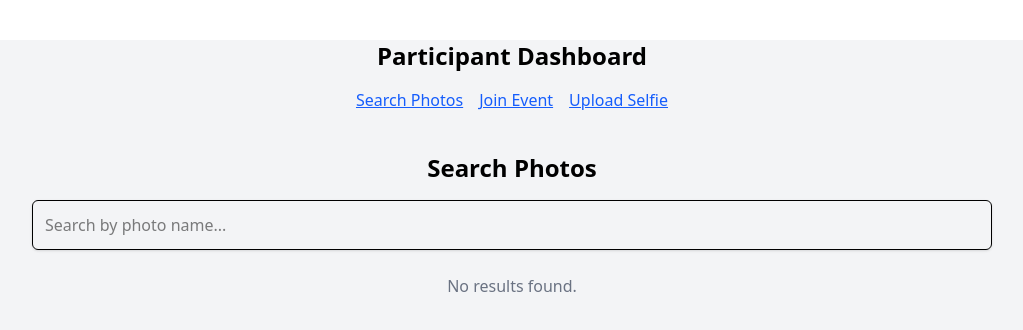
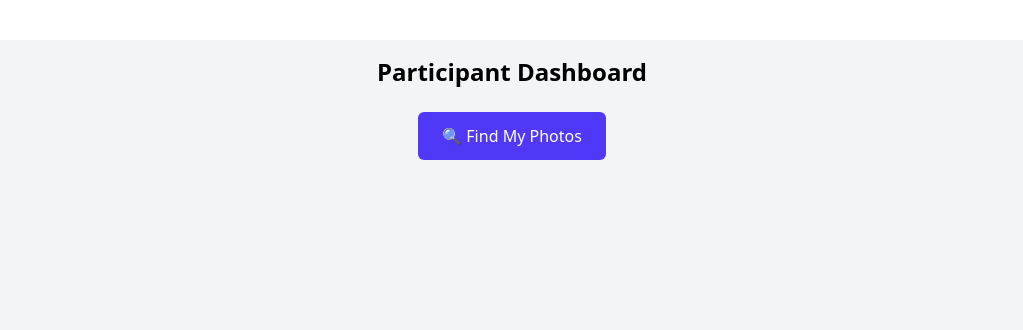
Before and after one commit to NireekshaRao26/SpotMe, a React (Vite) app in the folder frontend/: page /participant in a window 1280 px wide. Shown: the top 330 px of the page, without its empty margins (128-1151 px from the left). Built offline with nearby package versions, Linux system fonts and the light colour scheme.

Commit message:
participant-update

```diff
--- a/frontend/src/App.tsx
+++ b/frontend/src/App.tsx
@@ -12,7 +12,7 @@ import UploadPhoto from "./pages/Photographer/UploadPhoto";
 
 import ParticipantDashboard from "./pages/Participant/ParticipantDashboard";
 import UploadSelfie from "./pages/Participant/UploadSelfie";
-import JoinEvent from "./pages/Participant/JoinEvent";
+
 import HostEventPhotos from "./pages/Host/HostEventPhotos";
 
 function App() {
@@ -38,7 +38,6 @@ function App() {
 
           {/* PARTICIPANT */}
           <Route path="/participant" element={<ParticipantDashboard />} />
-          <Route path="/participant/join" element={<JoinEvent />} />
           <Route path="/participant/upload-selfie" element={<UploadSelfie />} />
         </Routes>
       </div>
--- a/frontend/src/pages/Participant/JoinEvent.tsx
+++ /dev/null
@@ -1,13 +0,0 @@
-import React from "react";
-import UploadSelfie from "./UploadSelfie";
-
-const JoinEvent: React.FC = () => {
-  return (
-    <div className="max-w-2xl mx-auto mt-8">
-      <h2 className="text-2xl font-bold mb-4">Join Event</h2>
-      <UploadSelfie />
-    </div>
-  );
-};
-
-export default JoinEvent;
--- a/frontend/src/pages/Participant/ParticipantDashboard.tsx
+++ b/frontend/src/pages/Participant/ParticipantDashboard.tsx
@@ -1,33 +1,21 @@
-import React from "react";
+// src/pages/Participant/ParticipantDashboard.tsx
 import { Link } from "react-router-dom";
-import SearchPage from "./SearchPage";
 
-const ParticipantDashboard: React.FC = () => {
+export default function ParticipantDashboard() {
   return (
-    <div className="max-w-5xl mx-auto mt-10 px-4">
-      <h1 className="text-2xl font-bold mb-4 text-center">
+    <div className="max-w-3xl mx-auto mt-10 p-4">
+      <h1 className="text-2xl font-bold text-center mb-6">
         Participant Dashboard
       </h1>
 
-      <div className="flex justify-center gap-4 mb-6">
-        <Link to="/participant/search" className="text-blue-600 underline">
-          Search Photos
-        </Link>
-        <Link to="/participant/join" className="text-blue-600 underline">
-          Join Event
-        </Link>
+      <div className="flex flex-col gap-4 items-center">
         <Link
           to="/participant/upload-selfie"
-          className="text-blue-600 underline"
+          className="bg-indigo-600 text-white px-6 py-3 rounded-md hover:bg-indigo-700"
         >
-          Upload Selfie
+          🔍 Find My Photos
         </Link>
       </div>
-
-      {/* Render search with empty photos by default */}
-      <SearchPage photos={[]} />
     </div>
   );
-};
-
-export default ParticipantDashboard;
+}
--- a/frontend/src/pages/Participant/ResultsPage.tsx
+++ /dev/null
@@ -1,46 +0,0 @@
-import React from "react";
-
-interface Photo {
-  id: string;
-  url: string;
-  name: string;
-}
-
-interface ResultsPageProps {
-  eventName: string;
-  eventCode: string;
-  photos: Photo[];
-}
-
-const ResultsPage: React.FC<ResultsPageProps> = ({ eventName, eventCode, photos }) => {
-  return (
-    <div className="max-w-5xl mx-auto mt-10 px-4">
-      <h1 className="text-2xl font-bold mb-2 text-center">{eventName}</h1>
-      <p className="text-center text-gray-600 mb-6">Event Code: {eventCode}</p>
-
-      {photos.length === 0 ? (
-        <p className="text-center text-gray-500">No photos uploaded yet.</p>
-      ) : (
-        <div className="grid grid-cols-1 sm:grid-cols-2 md:grid-cols-3 lg:grid-cols-4 gap-4">
-          {photos.map((photo) => (
-            <div
-              key={photo.id}
-              className="border rounded shadow-sm overflow-hidden hover:shadow-lg transition-shadow duration-200"
-            >
-              <img
-                src={photo.url}
-                alt={photo.name}
-                className="w-full h-48 object-cover"
-              />
-              <div className="p-2">
-                <p className="text-sm text-gray-700 truncate">{photo.name}</p>
-              </div>
-            </div>
-          ))}
-        </div>
-      )}
-    </div>
-  );
-};
-
-export default ResultsPage;
--- a/frontend/src/pages/Participant/SearchPage.tsx
+++ /dev/null
@@ -1,59 +0,0 @@
-import React, { useState } from "react";
-
-interface Photo {
-  id: string;
-  name: string;
-  url: string;
-}
-
-interface SearchPageProps {
-  photos: Photo[];
-}
-
-const SearchPage: React.FC<SearchPageProps> = ({ photos }) => {
-  const [query, setQuery] = useState("");
-
-  const filteredPhotos = photos.filter((photo) =>
-    photo.name.toLowerCase().includes(query.toLowerCase())
-  );
-
-  return (
-    <div className="max-w-5xl mx-auto mt-10 px-4">
-      <h1 className="text-2xl font-bold mb-4 text-center">Search Photos</h1>
-
-      <div className="mb-6">
-        <input
-          type="text"
-          placeholder="Search by photo name..."
-          value={query}
-          onChange={(e) => setQuery(e.target.value)}
-          className="w-full p-3 border rounded-md shadow-sm focus:outline-none focus:ring-2 focus:ring-blue-500"
-        />
-      </div>
-
-      {filteredPhotos.length === 0 ? (
-        <p className="text-center text-gray-500">No results found.</p>
-      ) : (
-        <div className="grid grid-cols-1 sm:grid-cols-2 md:grid-cols-3 lg:grid-cols-4 gap-4">
-          {filteredPhotos.map((photo) => (
-            <div
-              key={photo.id}
-              className="border rounded shadow-sm overflow-hidden hover:shadow-lg transition-shadow duration-200"
-            >
-              <img
-                src={photo.url}
-                alt={photo.name}
-                className="w-full h-48 object-cover"
-              />
-              <div className="p-2">
-                <p className="text-sm text-gray-700 truncate">{photo.name}</p>
-              </div>
-            </div>
-          ))}
-        </div>
-      )}
-    </div>
-  );
-};
-
-export default SearchPage;
--- a/frontend/src/pages/Participant/UploadSelfie.tsx
+++ b/frontend/src/pages/Participant/UploadSelfie.tsx
@@ -1,3 +1,4 @@
+// src/pages/Participant/UploadSelfie.tsx
 import { useState } from "react";
 import { searchPhotos } from "../../api/endpoints";
 import { API_BASE_URL } from "../../api/axios";
@@ -5,48 +6,85 @@ import { API_BASE_URL } from "../../api/axios";
 export default function UploadSelfie() {
   const [file, setFile] = useState<File | null>(null);
   const [eventCode, setEventCode] = useState("");
+  const [loading, setLoading] = useState(false);
   const [results, setResults] = useState<any[]>([]);
+  const [error, setError] = useState("");
 
   const handleSearch = async () => {
-    if (!file || !eventCode) return alert("Provide selfie and event code");
+    setError("");
+
+    if (!eventCode) {
+      setError("Event code is required!");
+      return;
+    }
+    if (!file) {
+      setError("Please upload your selfie.");
+      return;
+    }
+
+    setLoading(true);
+
     try {
       const res = await searchPhotos(file, eventCode);
       const matches = res.data.results?.[0] ?? [];
       setResults(matches);
     } catch (err: any) {
-      console.error(err);
-      alert("Search failed: " + (err.response?.data?.detail || err.message));
+      const msg = err.response?.data?.detail || "Search failed.";
+      setError(msg);
     }
+
+    setLoading(false);
   };
 
   return (
-    <div>
-      <h2>Find My Photos</h2>
+    <div className="max-w-lg mx-auto mt-10 p-6 bg-white shadow rounded">
+      <h2 className="text-2xl font-bold mb-4 text-center">Find My Photos</h2>
+
+      <label className="block mb-2 font-medium">Event Code</label>
       <input
         type="text"
-        placeholder="Event code"
         value={eventCode}
         onChange={(e) => setEventCode(e.target.value)}
+        className="w-full p-2 border rounded mb-4"
+        placeholder="Enter event code"
       />
+
+      <label className="block mb-2 font-medium">Upload Selfie</label>
       <input
         type="file"
         accept="image/*"
         onChange={(e) => setFile(e.target.files?.[0] ?? null)}
+        className="w-full p-2 border rounded"
       />
-      <button onClick={handleSearch}>Search</button>
 
-      <div style={{ display: "flex", gap: 10, marginTop: 20 }}>
+      {error && <p className="text-red-600 mt-3 font-semibold">❌ {error}</p>}
+
+      <button
+        onClick={handleSearch}
+        className="w-full mt-4 bg-green-600 text-white py-2 rounded hover:bg-green-700"
+      >
+        {loading ? "Searching..." : "Search Photos"}
+      </button>
+
+      {/* RESULTS */}
+      <div className="mt-6 grid grid-cols-1 sm:grid-cols-2 gap-4">
         {results.map((r: any) => (
-          <div key={r.image_name}>
+          <div key={r.image_name} className="border rounded shadow p-2">
             <img
               src={`${API_BASE_URL}/uploads/${r.event_code}/${r.image_name}`}
               alt=""
-              style={{ width: 200 }}
+              className="w-full h-40 object-cover rounded"
             />
-            <div>score: {r.score.toFixed(3)}</div>
+            <p className="mt-2 text-sm text-gray-700">
+              Score: {r.score.toFixed(3)}
+            </p>
           </div>
         ))}
       </div>
+
+      {results.length === 0 && !loading && !error && (
+        <p className="text-center text-gray-500 mt-4">No photos found yet.</p>
+      )}
     </div>
   );
 }
```
